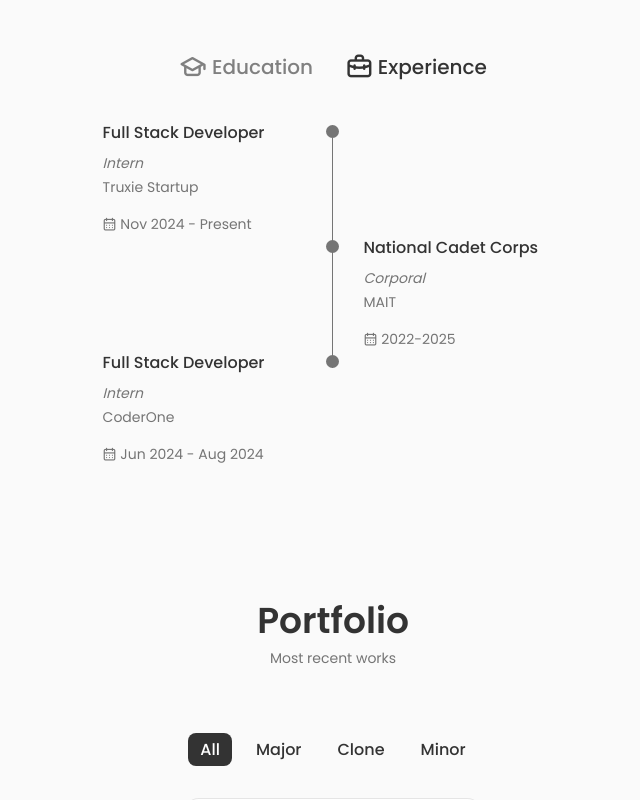
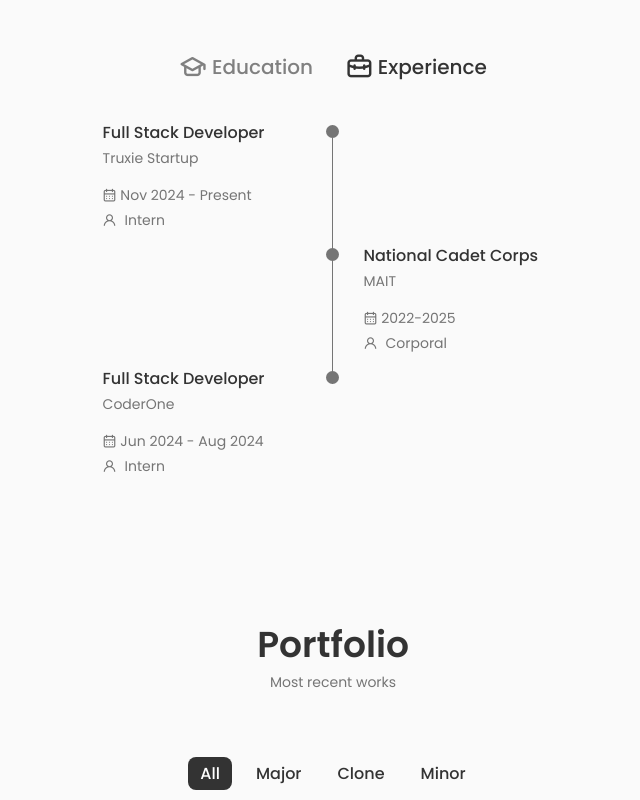
Before and after one commit to iamvishalrathi/My-PortFolio-Website, a React (Create React App) app: page / in a window 1280 px wide. Shown: the part 2580-3380 px from the top of the page, without its empty margins (307-947 px from the left). Built offline with nearby package versions, Linux system fonts and the light colour scheme.

Commit message:
Qualification added

```diff
--- a/src/components/qualification/Qualification.js
+++ b/src/components/qualification/Qualification.js
@@ -56,11 +56,15 @@ const Qualification = () => {
         <>
           <div>
             <h3 className='qualification__title'>{data.title}</h3>
-            {data.role && <p className='qualification__description'>{data.role}</p>}
             <span className='qualification__subtitle'>{data.subtitle}</span>
             <div className='qualification__calendar'>
               <i className='uil uil-calendar-alt'></i> {data.period}
             </div>
+            {data.role && (
+              <p className='qualification__description'>
+                <i className='uil uil-user'></i> {data.role}
+              </p>
+            )}
             {data.cgpa && (
               <div className='qualification__cgpa'>
                 <i className='uil uil-award'></i> {data.cgpa}
@@ -81,11 +85,15 @@ const Qualification = () => {
           </div>
           <div>
             <h3 className='qualification__title'>{data.title}</h3>
-            {data.role && <p className='qualification__description'>{data.role}</p>}
             <span className='qualification__subtitle'>{data.subtitle}</span>
             <div className='qualification__calendar'>
               <i className='uil uil-calendar-alt'></i> {data.period}
             </div>
+            {data.role && (
+              <p className='qualification__description'>
+                <i className='uil uil-user'></i> {data.role}
+              </p>
+            )}
             {data.cgpa && (
               <div className='qualification__cgpa'>
                 <i className='uil uil-award'></i> {data.cgpa}
--- a/src/components/qualification/qualification.css
+++ b/src/components/qualification/qualification.css
@@ -83,9 +83,12 @@
 
 .qualification__description {
     font-size: var(--small-font-size);
-    margin-top: var(--mb-0-5);
+    margin-top: var(--mb-0-25);
+    margin-bottom: var(--mb-0-75);
     color: var(--text-color);
-    font-style: italic;
+    display: flex;
+    align-items: center;
+    gap: 0.5rem;
 }
 
 .qualification__cgpa {
@@ -97,7 +100,7 @@
 }
 
 .qualification__cgpa i {
-    font-size: 1.1rem;
+    font-size: 1rem;
 }
 
 @media screen and (max-width: 992px) {
```
